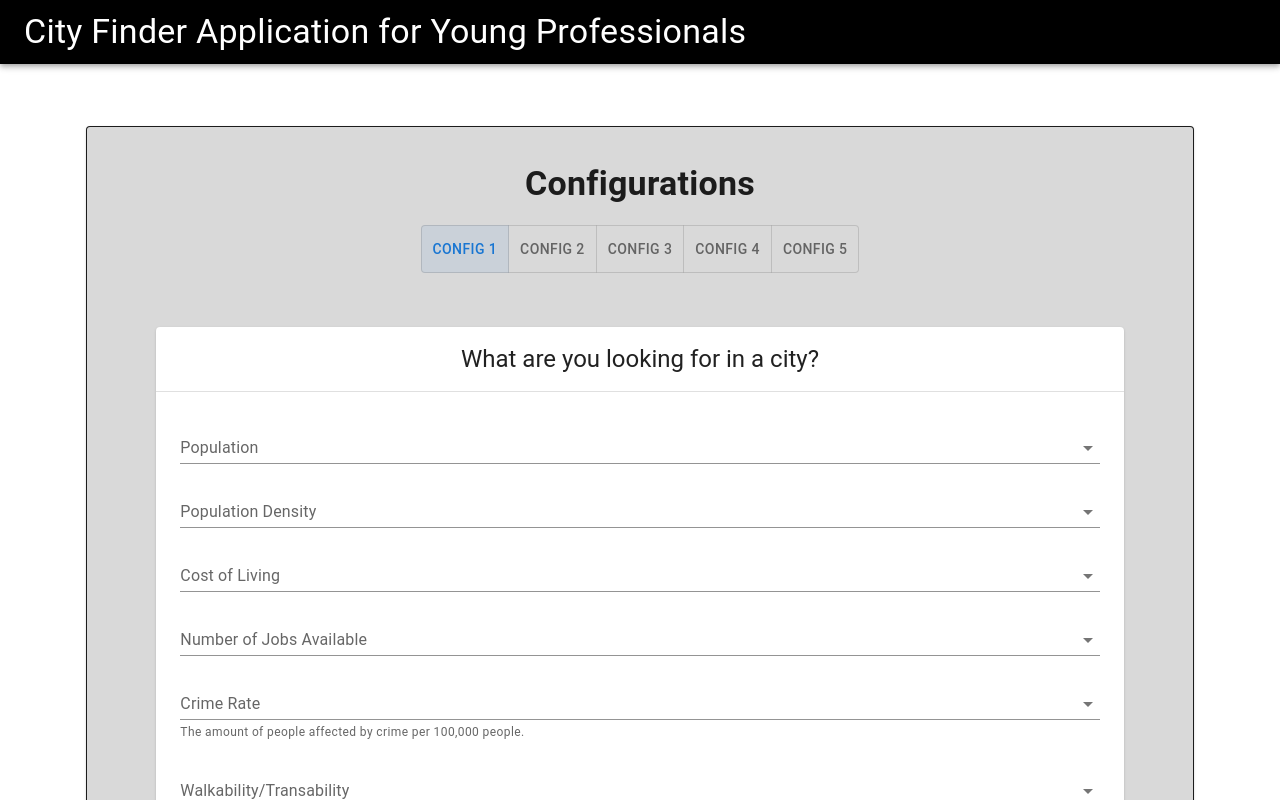
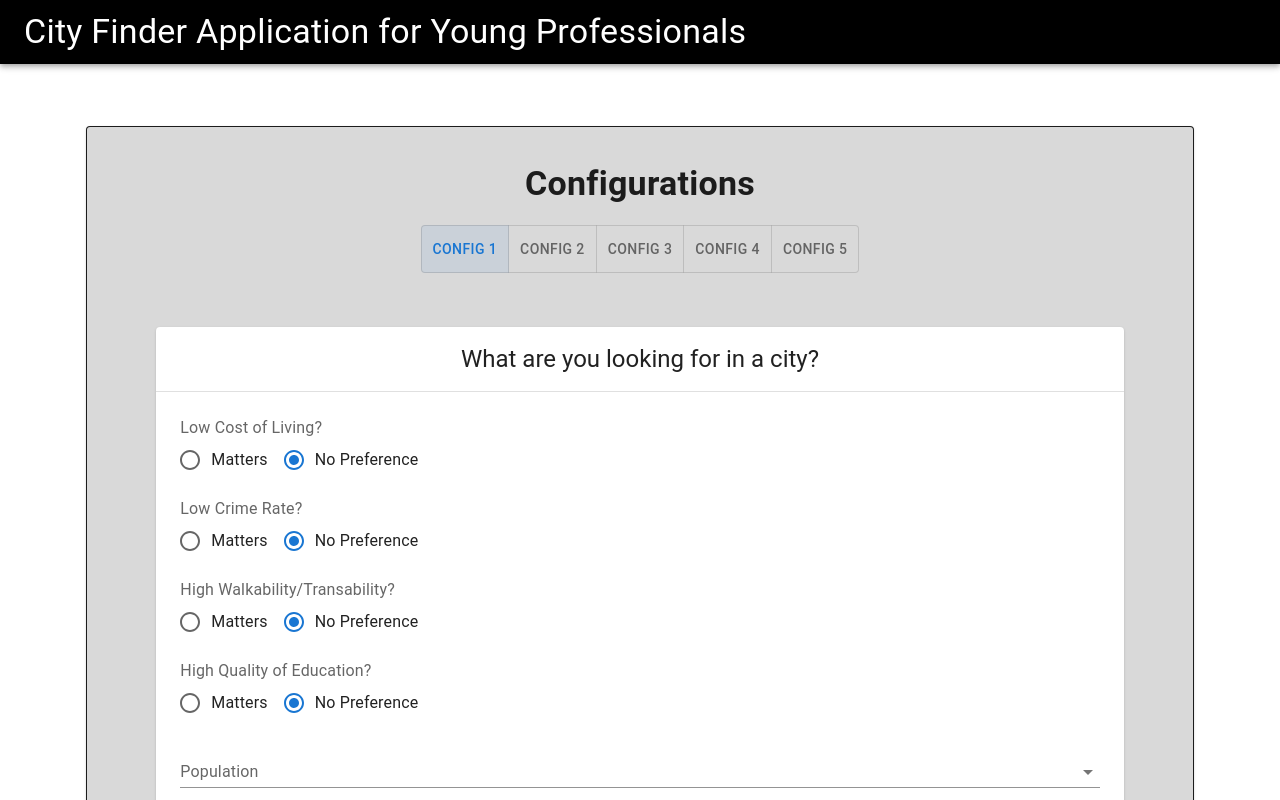
Before and after one commit to mjk257/uds, a React (Create React App) app: page / in a window 1280 px wide. Shown: the top 800 px of the page. Built offline with nearby package versions, Linux system fonts and the light colour scheme.

Commit message:
Making significant progress
Still working on a couple things though

```diff
--- a/src/components/CityResponseCard.tsx
+++ b/src/components/CityResponseCard.tsx
@@ -21,7 +21,7 @@ const CityResponseCard = ({ cityDetails } : Props) => {
         { title: 'Population', value: cityDetails?.population },
         { title: 'Population Density', value: cityDetails?.populationDensity },
         { title: 'Cost of Living', value: cityDetails?.costOfLiving },
-        { title: 'Number of Jobs', value: cityDetails?.numberOfJobsAvailable },
+        { title: 'Number of Jobs', value: cityDetails?.preferredJobIndustry },
         { title: 'Crime Rate', value: cityDetails?.crimeRate },
         { title: 'Walkability/Transability', value: cityDetails?.walkAndTransability },
         { title: 'Politics', value: cityDetails?.politics },
--- a/src/components/ConfigurationForm.tsx
+++ b/src/components/ConfigurationForm.tsx
@@ -8,7 +8,7 @@ import {
     Divider,
     FormControl, FormControlLabel, FormGroup, FormHelperText, FormLabel, InputBaseComponentProps,
     InputLabel,
-    MenuItem,
+    MenuItem, Radio, RadioGroup,
     Select, Slider, TextField, TextFieldVariants, Typography
 } from "@mui/material";
 import { Configs } from "../types/utility-types";
@@ -64,7 +64,7 @@ const ConfigurationForm = ({ currentConfig, setCurrentConfig, allConfigs, curren
                 population: 8398748,
                 populationDensity: 10933,
                 costOfLiving: "high",
-                numberOfJobsAvailable: 100000,
+                preferredJobIndustry: 100000,
                 crimeRate: 45000,
                 walkAndTransability: "high",
                 politics: "democrat",
@@ -88,7 +88,7 @@ const ConfigurationForm = ({ currentConfig, setCurrentConfig, allConfigs, curren
                 population: 3990456,
                 populationDensity: 3276,
                 costOfLiving: "high",
-                numberOfJobsAvailable: 100000,
+                preferredJobIndustry: 100000,
                 crimeRate: 45000,
                 walkAndTransability: "high",
                 politics: "democrat",
@@ -112,7 +112,7 @@ const ConfigurationForm = ({ currentConfig, setCurrentConfig, allConfigs, curren
                 population: 2705994,
                 populationDensity: 4574,
                 costOfLiving: "high",
-                numberOfJobsAvailable: 100000,
+                preferredJobIndustry: 100000,
                 crimeRate: 45000,
                 walkAndTransability: "high",
                 politics: "democrat",
@@ -124,89 +124,100 @@ const ConfigurationForm = ({ currentConfig, setCurrentConfig, allConfigs, curren
         setReturnedCities(mockResponse);
     }
 
+    // Idk if we want this, but i'll keep it for reference
+    const formInputDefaultValues = {
+        costOfLiving: 1500,
+        crimeRate: 50000,
+        walkAndTransability: 50,
+        qualityOfEducation: 50,
+        population: 450000,
+        populationDensity: 3000,
+        climate: "humid subtropical",
+        preferredJobIndustry: "computers-and-it",
+        politics: "republican",
+        avgPopulationAge: 30
+    };
+
     const formInputs = [
         {
+            componentType: "radio",
+            groupLabel: "Low Cost of Living?",
+            labels: { na: "No Preference", yes: "Matters" },
+            values: { na: "", yes: 1000 },
+            onChange: (event: any) => handleChange("costOfLiving", event)
+        },
+        {
+            componentType: "radio",
+            groupLabel: "Low Crime Rate?",
+            values: { na: "", yes: 10000 },
+            labels: { na: "No Preference", yes: "Matters" },
+            onChange: (event: any) => handleChange("crimeRate", event),
+            helperText: "The amount of people affected by crime per 100,000 people."
+        },
+        {
+            componentType: "radio",
+            groupLabel: "High Walkability/Transability?",
+            values: { na: "", yes: "high" },
+            labels: { na: "No Preference", yes: "Matters" },
+            onChange: (event: any) => handleChange("walkAndTransability", event),
+        },
+        {
+            componentType: "radio",
+            groupLabel: "High Quality of Education?",
+            values: { na: "", yes: "high" },
+            labels: { na: "No Preference", yes: "Matters" },
+            onChange: (event: any) => handleChange("qualityOfEducation", event),
+        },
+        {
+            componentType: "select",
             inputLabel: "Population",
             value: currentConfig.population,
             onChange: (event: any) => handleChange("population", event),
             label: "Population",
             menuItems: [
                 {title: "No Preference", value: ""},
-                {title: "Low", value: "low"},
-                {title: "Medium", value: "medium"},
-                {title: "High", value: "high"}
+                {title: "Low (<300,000 people)", value: 150000},
+                {title: "Medium (300,000 - 599,999 people)", value: 450000},
+                {title: "High (>600,000 people)", value: 1000000}
             ]
         },
         {
+            componentType: "select",
             inputLabel: "Population Density",
             value: currentConfig.populationDensity,
             onChange: (event: any) => handleChange("populationDensity", event),
             label: "Population Density",
             menuItems: [
                 {title: "No Preference", value: ""},
-                {title: "Low", value: "low"},
-                {title: "Medium", value: "medium"},
-                {title: "High", value: "high"}
+                {title: "Low (<2,500 people per square mile)", value: 2000},
+                {title: "Medium (2,500 - 5,500 people per square mile)", value: 4000},
+                {title: "High (>5,500 people per square mile)", value: 7000}
             ]
         },
         {
-            inputLabel: "Cost of Living",
-            value: currentConfig.costOfLiving,
-            onChange: (event: any) => handleChange("costOfLiving", event),
-            label: "Cost of Living",
+            componentType: "select",
+            inputLabel: "Preferred Job Industry",
+            value: currentConfig.preferredJobIndustry,
+            onChange: (event: any) => handleChange("preferredJobIndustry", event),
+            label: "Preferred Job Industry",
             menuItems: [
                 {title: "No Preference", value: ""},
-                {title: "Low", value: "low"},
-                {title: "Medium", value: "medium"},
-                {title: "High", value: "high"}
+                {title: "Software Developers (Computers and IT)", value: "computers-and-it"},
+                {title: "Receptionists and Information Clerks (Office and Administrative Support)", value: "administrative-support"},
+                {title: "Marketing Managers/Sales Managers/Chief Executives (Management)", value: "management"},
+                {title: "Accountants and Auditors/Financial and Investment Analysts (Business/Financial)", value: "business-and-financial"},
+                {title: "Chemical Engineers/Aerospace Engineers (Engineering)", value: "engineering"},
+                {title: "Fashion Designers/Graphic Designers (Arts & Design)", value: "arts-and-design"},
+                {title: "Secondary School Teachers/Elementary School Teachers (Education, Training, & Library)", value: "education-training-and-library"},
+                {title: "Registered Nurses/Physicians, All Other (Healthcare)", value: "healthcare"},
+                {title: "Actors/Coaches and Scouts (Entertainment/Sports)", value: "entertainment-and-sports"},
+                {title: "Lawyers/Judges, Magistrate Judges, and Magistrates (Legal)", value: "legal"},
+                {title: "Social Workers/Counselors, All Other (Community & Social Services)", value: "community-and-social-services"},
+                {title: "All Other Industries", value: "other"}
             ]
         },
         {
-            inputLabel: "Number of Jobs Available",
-            value: currentConfig.numberOfJobsAvailable,
-            onChange: (event: any) => handleChange("numberOfJobsAvailable", event),
-            label: "Number of Jobs Available",
-            menuItems: [
-                {title: "No Preference", value: ""},
-                {title: "<1,000", value: "low"},
-                {title: ">1,000 - 9,999", value: "medium-low"},
-                {title: "10,000 - 24,999", value: "medium-high"},
-                {title: "25,000+", value: "high"}
-            ]
-        },
-        {
-            inputLabel: "Crime Rate",
-            value: currentConfig.crimeRate,
-            onChange: (event: any) => handleChange("crimeRate", event),
-            label: "Crime Rate",
-            menuItems: [
-                {title: "No Preference", value: ""},
-                {title: "<10,000", value: 5000},
-                {title: "10,000 - 19,999", value: 15000},
-                {title: "20,000 - 29,999", value: 25000},
-                {title: "30,000 - 39,999", value: 35000},
-                {title: "40,000 - 49,999", value: 45000},
-                {title: "50,000 - 59,999", value: 55000},
-                {title: "60,000 - 69,999", value: 65000},
-                {title: "70,000 - 79,999", value: 75000},
-                {title: "80,000 - 89,999", value: 85000},
-                {title: "90,000", value: 95000},
-            ],
-            helperText: "The amount of people affected by crime per 100,000 people."
-        },
-        {
-            inputLabel: "Walkability/Transability",
-            value: currentConfig.walkAndTransability,
-            onChange: (event: any) => handleChange("walkAndTransability", event),
-            label: "Walkability/Transability",
-            menuItems: [
-                {title: "No Preference", value: ""},
-                {title: "Low", value: "low"},
-                {title: "Medium", value: "medium"},
-                {title: "High", value: "high"}
-            ]
-        },
-        {
+            componentType: "select",
             inputLabel: "Politics",
             value: currentConfig.politics,
             onChange: (event: any) => handleChange("politics", event),
@@ -214,23 +225,11 @@ const ConfigurationForm = ({ currentConfig, setCurrentConfig, allConfigs, curren
             menuItems: [
                 {title: "No Preference", value: ""},
                 {title: "Democrat", value: "democrat"},
-                {title: "Moderate", value: "moderate"},
                 {title: "Republican", value: "republican"}
             ]
         },
         {
-            inputLabel: "Quality of Education",
-            value: currentConfig.qualityOfEducation,
-            onChange: (event: any) => handleChange("qualityOfEducation", event),
-            label: "Quality of Education",
-            menuItems: [
-                {title: "No Preference", value: ""},
-                {title: "Low", value: "low"},
-                {title: "Medium", value: "medium"},
-                {title: "High", value: "high"}
-            ]
-        },
-        {
+            componentType: "select",
             inputLabel: "Climate",
             value: currentConfig.climate,
             onChange: (event: any) => handleChange("climate", event),
@@ -272,6 +271,7 @@ const ConfigurationForm = ({ currentConfig, setCurrentConfig, allConfigs, curren
             ]
         },
         {
+            componentType: "select",
             inputLabel: "Average Population Age",
             value: currentConfig.avgPopulationAge,
             onChange: (event: any) => handleChange("avgPopulationAge", event),
@@ -292,14 +292,14 @@ const ConfigurationForm = ({ currentConfig, setCurrentConfig, allConfigs, curren
     ]
 
     const priorityAttributeCheckboxes = [
+        { title: "Cost of Living", value: "costOfLiving" },
+        { title: "Crime Rate", value: "crimeRate" },
+        { title: 'Walkability/Transability', value: "walkAndTransability" },
+        { title: "Quality of Education", value: "qualityOfEducation" },
         { title: "Population", value: "population" },
         { title: "Population Density", value: "populationDensity" },
-        { title: "Cost of Living", value: "costOfLiving" },
-        { title: "Number of Jobs Available", value: "numberOfJobsAvailable" },
-        { title: "Crime Rate", value: "crimeRate" },
-        { title: 'Walkability/Transability', value: "walkAndTransability" },
+        { title: "Preferred Job Industry", value: "preferredJobIndustry" },
         { title: "Politics", value: "politics" },
-        { title: "Quality of Education", value: "qualityOfEducation" },
         { title: "Climate", value: "climate" },
         { title: "Average Population Age", value: "avgPopulationAge" }
     ]
@@ -314,6 +314,8 @@ const ConfigurationForm = ({ currentConfig, setCurrentConfig, allConfigs, curren
                         { formInputs.map((input, index) => {
                                 return (
                                     <FormControl variant="standard" className='preferences-select' key={ index }>
+                                        { input?.componentType === 'select' &&
+                                            <>
                                                 <InputLabel id={ input.inputLabel }>{ input.label }</InputLabel>
                                                 <Select
                                                     labelId={ input?.inputLabel }
@@ -330,6 +332,19 @@ const ConfigurationForm = ({ currentConfig, setCurrentConfig, allConfigs, curren
                                                     }) }
                                                 </Select>
                                                 { input?.helperText && <FormHelperText>{ input?.helperText }</FormHelperText> }
+                                            </>
+                                        }
+                                        { input?.componentType === 'radio' &&
+                                            <>
+                                                <FormLabel id="demo-row-radio-buttons-group-label">{ input?.groupLabel }</FormLabel>
+                                                <RadioGroup row name={ input?.value + "group" } onChange={ input?.onChange } defaultValue={ input?.values?.na }>
+                                                    {/* @ts-ignore */ }
+                                                    <FormControlLabel control={<Radio />} label={ input?.labels?.yes } value={ input?.values?.yes } onChange={ input?.onChange } />
+                                                    {/* @ts-ignore */ }
+                                                    <FormControlLabel control={<Radio />} label={ input?.labels?.na } value={ input?.values?.na } onChange={ input?.onChange } />
+                                                </RadioGroup>
+                                            </>
+                                        }
                                     </FormControl>
                                 )
                             })}
```
Also changed, not shown: src/types/utility-types.ts (+6 -6 lines), 2 other files (tests, documents, lock files or other folders). Lines whose indentation alone changed are shown as unchanged.
